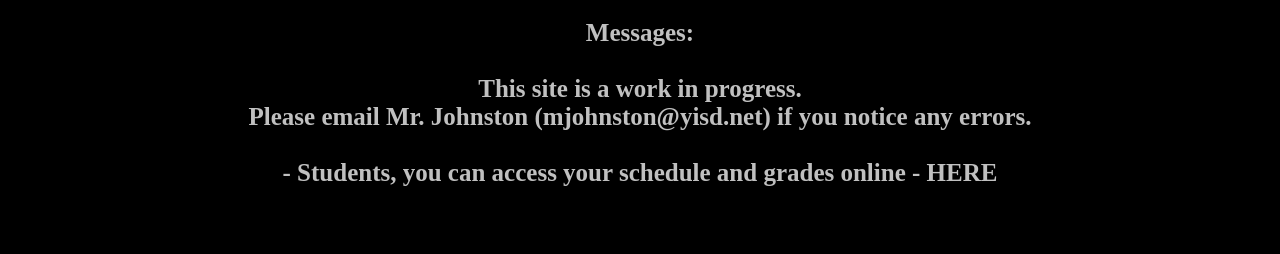
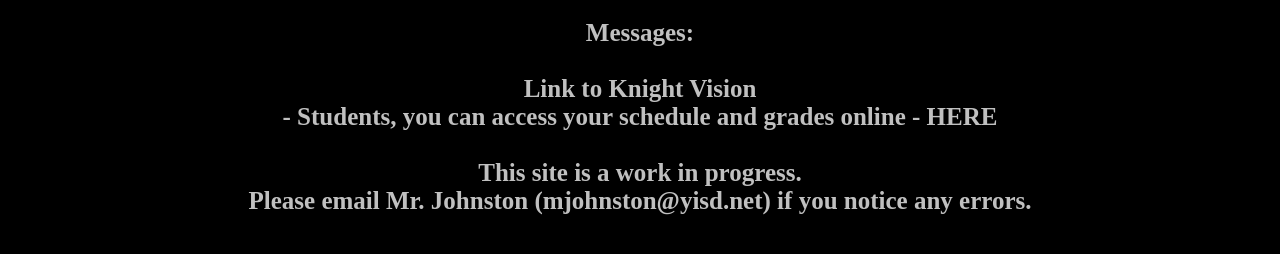
Before and after one commit to phdx85/XV1.GHSTIME, a plain HTML site: page index.html in a window 1280 px wide. Shown: the part 532-786 px from the top of the page. Drawn offline with Linux system fonts and the light colour scheme.

Commit message:
Update index.html

```diff
--- a/index.html
+++ b/index.html
@@ -133,9 +133,10 @@ if (currentDayOfWeek == 0 || currentDayOfWeek == 6){
       <p id="plus-next-message"></p>
       <p><br /></p>
       <p id="studentMessage">Messages:<br /><br /></p>
+      <p id="studentMessage">Link to <a href="http://hankslive.weebly.com/" target=_blank>Knight Vision</a>
+      <p id="studentMessage">- Students, you can access your schedule and grades online - <a href="https://hac.yisd.net/HomeAccess/Account/LogOn?ReturnUrl=%2fHomeAccess" target="_blank">HERE</a><br /><br /><p>
       <p id="studentMessage">This site is a work in progress.<br />Please email <a href="mailto:mjohnston@yisd.net">Mr. Johnston (mjohnston@yisd.net)</a> if you notice any errors.<br /><br /></p>
-      <p id="studentMessage">- Students, you can access your schedule and grades online - <a href="https://hac.yisd.net/HomeAccess/Account/LogOn?ReturnUrl=%2fHomeAccess" target="_blank">HERE</a><br /><br /><p>
-    </div>
+     </div>
 
 
 
```
